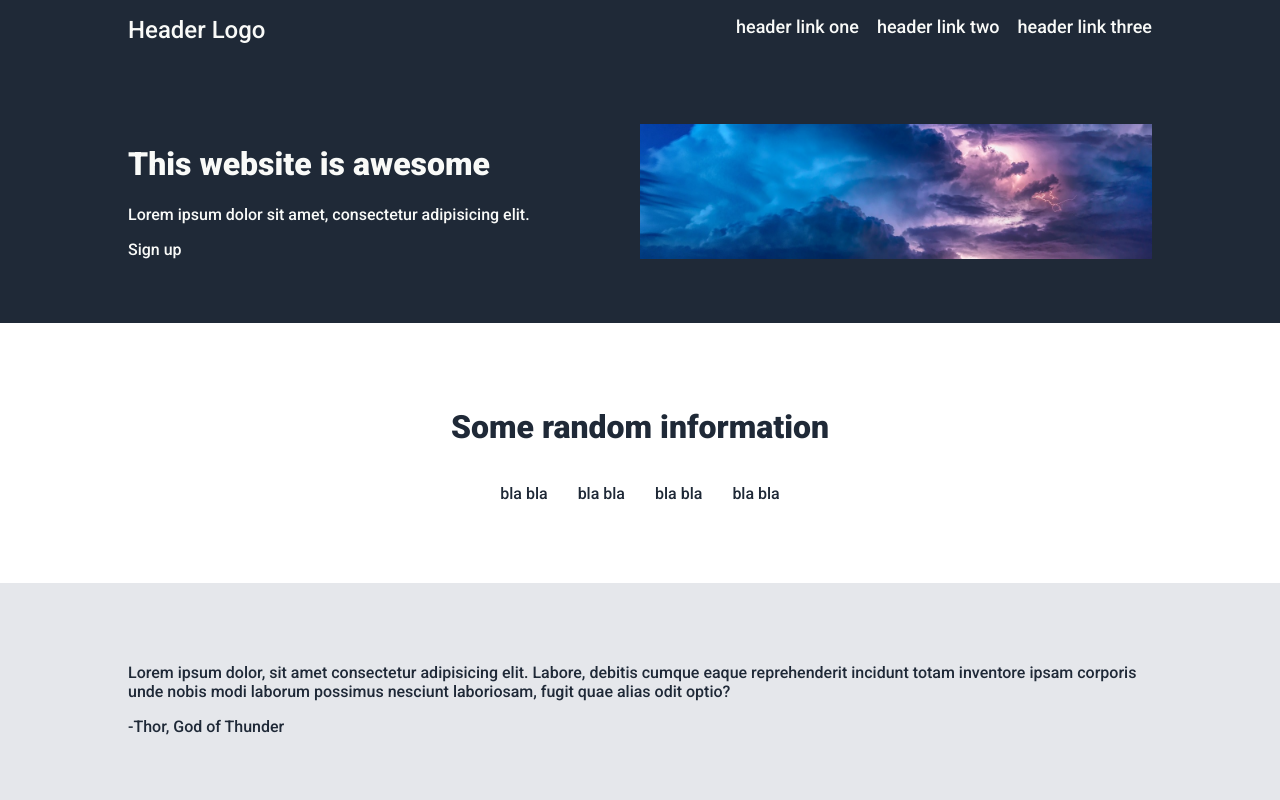
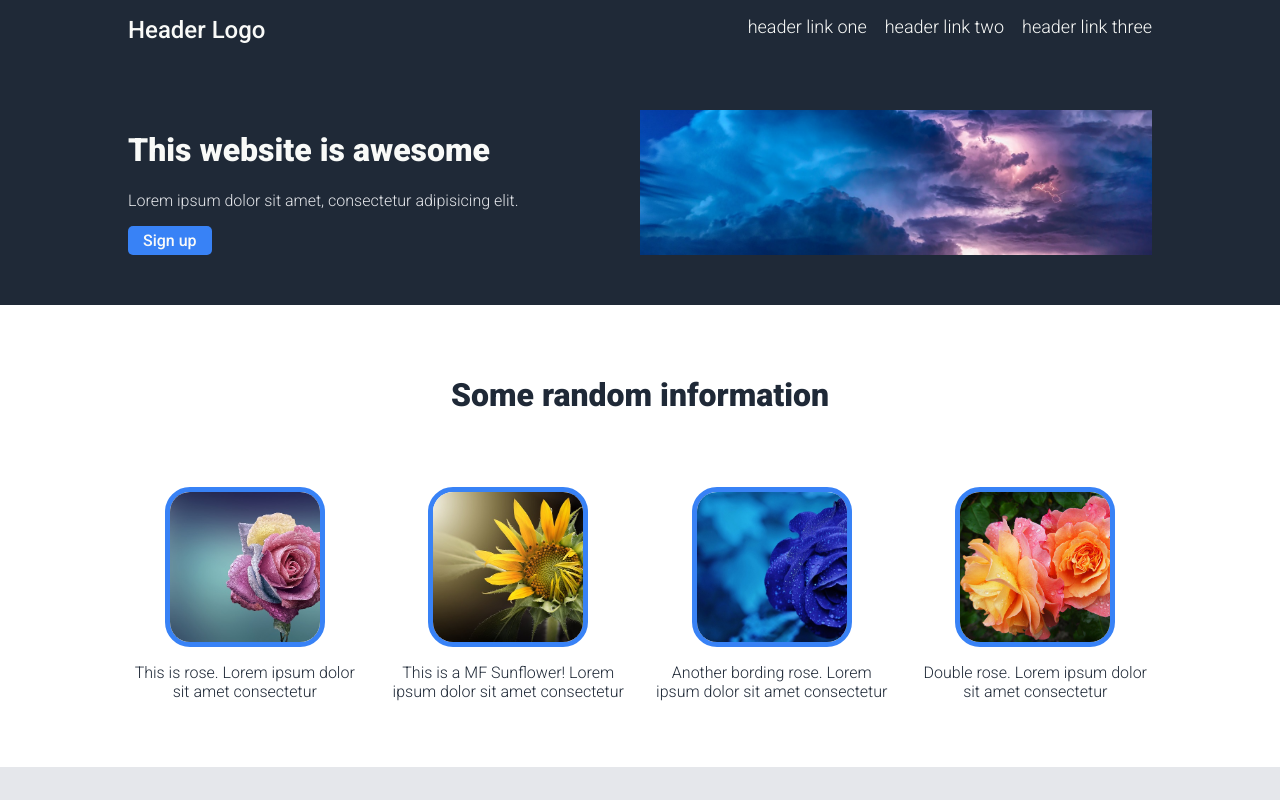
Before and after one commit to Yanpas/odin-foundation-landing, a plain HTML site: page index.html in a window 1280 px wide. Shown: the top 800 px of the page. Drawn offline with Linux system fonts and the light colour scheme.

Commit message:
finished

```diff
--- a/index.html
+++ b/index.html
@@ -22,40 +22,39 @@
     </div>
   </header>
 
-  <div class="signup section">
-    <div class="signup box">
+  <div class="section signup">
+    <div class="box signup">
       <div class="signup-card">
         <h1>This website is awesome</h1>
         <p>Lorem ipsum dolor sit amet, consectetur adipisicing elit.</p>
         <button class="signup-btn">Sign up</button>
       </div>
-      <div class="signup-img">
-        <!-- <img src="img/beautiful-nature.jpg" alt="this is a placeholder for an image"> -->
+      <div class="signup-img" alt="this is a placeholder for an image">
       </div>
     </div>
   </div>
 
   <div class="section info">
     <div class="box info">
-      <div class="center-text">
+      <div class="cards-hdr center-text">
         <h1>Some random information</h1>
       </div>
       <div class="cards">
         <div class="card">
-          <div class="card-icon"></div>
-          <p class="card-text">bla bla</p>
+          <div class="card-icon"><img src="img/rose.jpg" alt="rose"></div>
+          <p class="card-text">This is rose. Lorem ipsum dolor sit amet consectetur</p>
         </div>
         <div class="card">
-          <div class="card-icon"></div>
-          <p class="card-text">bla bla</p>
+          <div class="card-icon"><img src="img/sunflower.jpg" alt="sunflower"></div>
+          <p class="card-text">This is a MF Sunflower! Lorem ipsum dolor sit amet consectetur</p>
         </div>
         <div class="card">
-          <div class="card-icon"></div>
-          <p class="card-text">bla bla</p>
+          <div class="card-icon"><img src="img/blue-rose.jpg" alt="blue rose"></div>
+          <p class="card-text">Another bording rose. Lorem ipsum dolor sit amet consectetur</p>
         </div>
         <div class="card">
-          <div class="card-icon"></div>
-          <p class="card-text">bla bla</p>
+          <div class="card-icon"><img src="img/two-roses.jpg" alt="two roses"></div>
+          <p class="card-text">Double rose. Lorem ipsum dolor sit amet consectetur</p>
         </div>
       </div>
     </div>
--- a/style.css
+++ b/style.css
@@ -14,8 +14,6 @@ body {
     flex-direction: column;
     align-items: center;
 
-    /* height: 100vh; */
-    /* overflow: hidden; */
     margin: unset;
 
     font-family: 'Roboto', sans-serif;
@@ -46,13 +44,14 @@ header > .links {
     gap: 1em;
     color: var(--white-color);
     font-size: 18px;
+    font-weight: 300;
 }
 
 .section {
     display: flex;
     justify-content: center;
     width: 100%;
-    padding: 5% 0;
+    padding: 50px 0;
 }
 
 .box {
@@ -68,6 +67,17 @@ header > .links {
 
 .signup-card {
     flex: 1 1 0;
+}
+
+.signup-card > p {
+    color : var(--light-grey-color);
+    font-weight: 300;
+}
+
+.signup-btn {
+    background: var(--button-color);
+    border-radius: 5px;
+    padding: 5px 15px;
 }
 
 .signup-img {
@@ -89,9 +99,53 @@ header > .links {
     gap: 30px;
 }
 
+img {
+    max-width: auto;
+    max-height: 100%;
+    ;
+}
+
+.cards-hdr {
+    margin-bottom: 5%;
+}
+
+.card {
+    display: flex;
+    flex-direction: column;
+    align-items: center;
+
+    flex: 1;
+}
+
+.card-icon {
+    width: 150px;
+    height: 150px;
+    overflow: hidden;
+    justify-content: center;
+    align-content: center;
+    border: 5px solid var(--button-color);
+    border-radius: 25px;
+}
+
+.card-text {
+    font-size: 18;
+    font-weight: 300;
+    text-align: center;
+}
+
 .section.quote {
     background-color: var(--light-grey-color);
     color: var(--blue-color)
+}
+
+.quote-text {
+    font-size: 36px;
+    font-weight: 300;
+    font-style: italic;
+}
+
+.quote-author {
+    text-align: right;
 }
 
 .section.action {
@@ -113,6 +167,11 @@ button.action {
     padding: 5px 20px;
 }
 
+.action-text > p {
+    color : var(--light-grey-color);
+    font-weight: 300;
+}
+
 .signup-card {
     flex-direction: column;
 }
```
